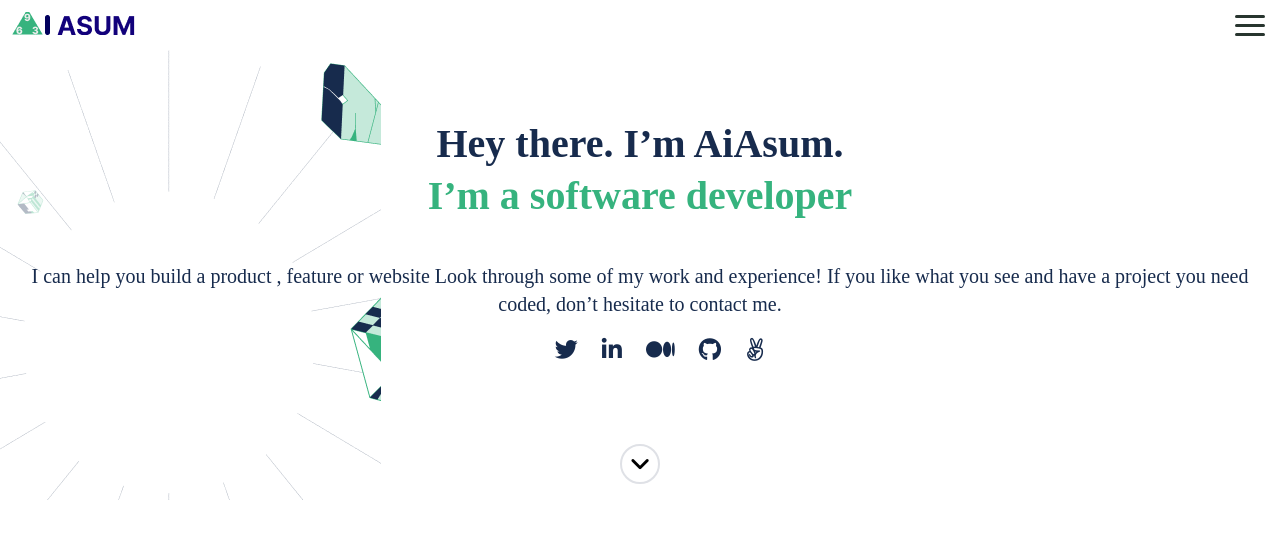
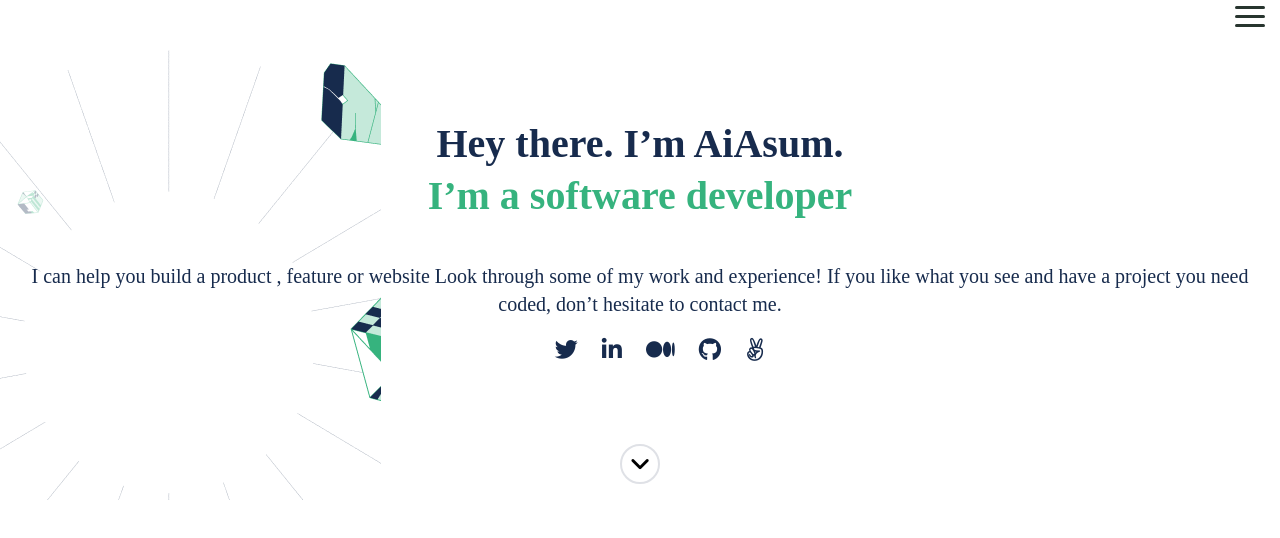
Before and after one commit to AsumVictor/Porfolio, a website: page index.html in a window 1280 px wide. Drawn offline with Linux system fonts and the light colour scheme.

Commit message:
Added nav sematic tag to the header, Removed logo from the header

```diff
--- a/index.html
+++ b/index.html
@@ -10,15 +10,14 @@
     <title>Portfolio</title>
   </head>
   <body>
-    <header class="justify-between">
-      <div id="logo-placeholder">
-        <img src="./images/logo.png" alt="logo">
-      </div>
-      <div id="humberger">
-        <div id="top-bar"></div>
-        <div id="middle-bar"></div>
-        <div id="bottom-bar"></div>
-      </div>
+    <header>
+     <nav  class="justify-end w-full">
+       <div id="humberger">
+         <div id="top-bar"></div>
+         <div id="middle-bar"></div>
+         <div id="bottom-bar"></div>
+       </div>
+     </nav>
     </header>
     <main>
       <section id="hero-section" class="display-flex-col">
--- a/style.css
+++ b/style.css
@@ -6,6 +6,9 @@
 header {
   width: 100%;
   height: 50px;
+}
+
+nav{
   background-color: rgb(255, 255, 255);
   display: flex;
   flex-direction: row;
@@ -17,6 +20,7 @@ header {
   display: inline-block;
   cursor: pointer;
   padding: 0 5px 0 5px;
+
 }
 
 #top-bar,
@@ -76,6 +80,10 @@ h1 {
   justify-content: space-between;
 }
 
+.justify-end {
+  justify-content: end;
+}
+
 .text-center {
   text-align: center;
 }
@@ -118,3 +126,7 @@ h1 {
 .self-center {
   align-self: center;
 }
+
+.w-full{
+  width: 100%;
+}
```
